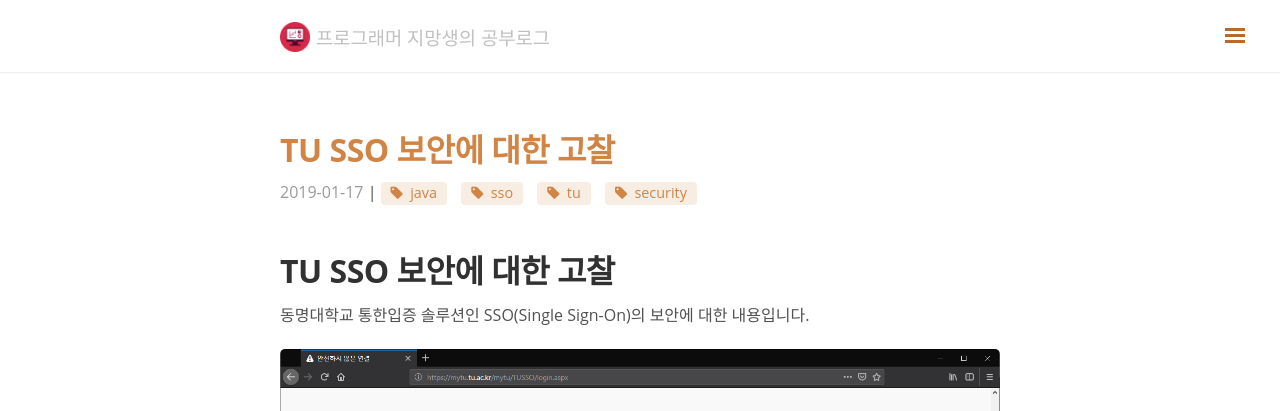
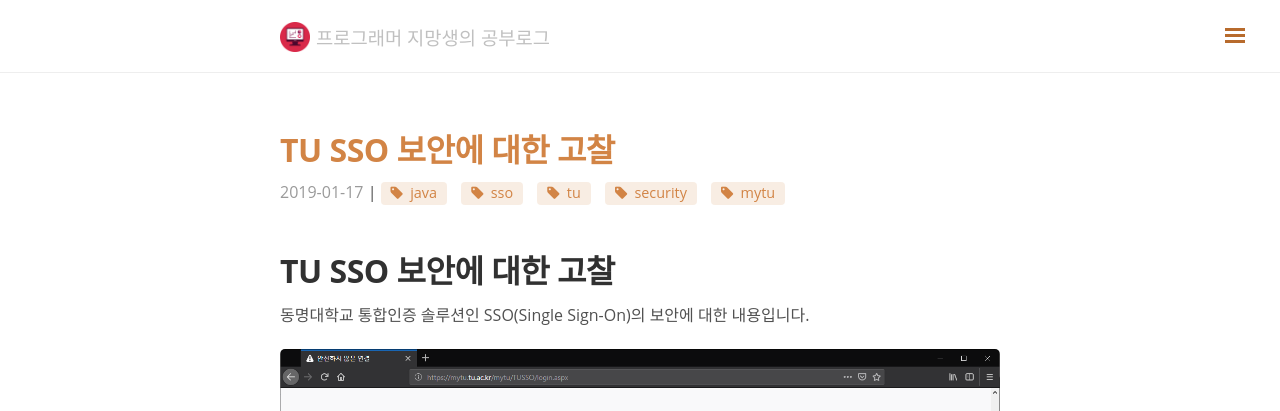
Before and after one commit to level120/level120.github.io, a Jekyll site: the page built from _posts/exam/2019-01-17-TUSSO.md, in a window 1280 px wide and 900 px high. Shown: the top 411 px of the window. Built offline with Jekyll 4.4.1, drawn with Linux system fonts in a browser that asks for light colours; nearby versions of some CDN libraries; comment, search, counter and statistics services are not loaded.

Commit message:
오타수정

```diff
--- a/_posts/exam/2019-01-17-TUSSO.md
+++ b/_posts/exam/2019-01-17-TUSSO.md
@@ -3,13 +3,13 @@ layout: post
 title: TU SSO 보안에 대한 고찰
 published: True
 category: 학교시험
-tags: [java, sso, tu, security]
+tags: [java, sso, tu, security, mytu]
 comments: true
 ---
 
 # TU SSO 보안에 대한 고찰
 
-동명대학교 통한입증 솔루션인 SSO(Single Sign-On)의 보안에 대한 내용입니다.
+동명대학교 통합인증 솔루션인 SSO(Single Sign-On)의 보안에 대한 내용입니다.
 
 ![tusso](/asset/img/tusso/1.png)
 
```
